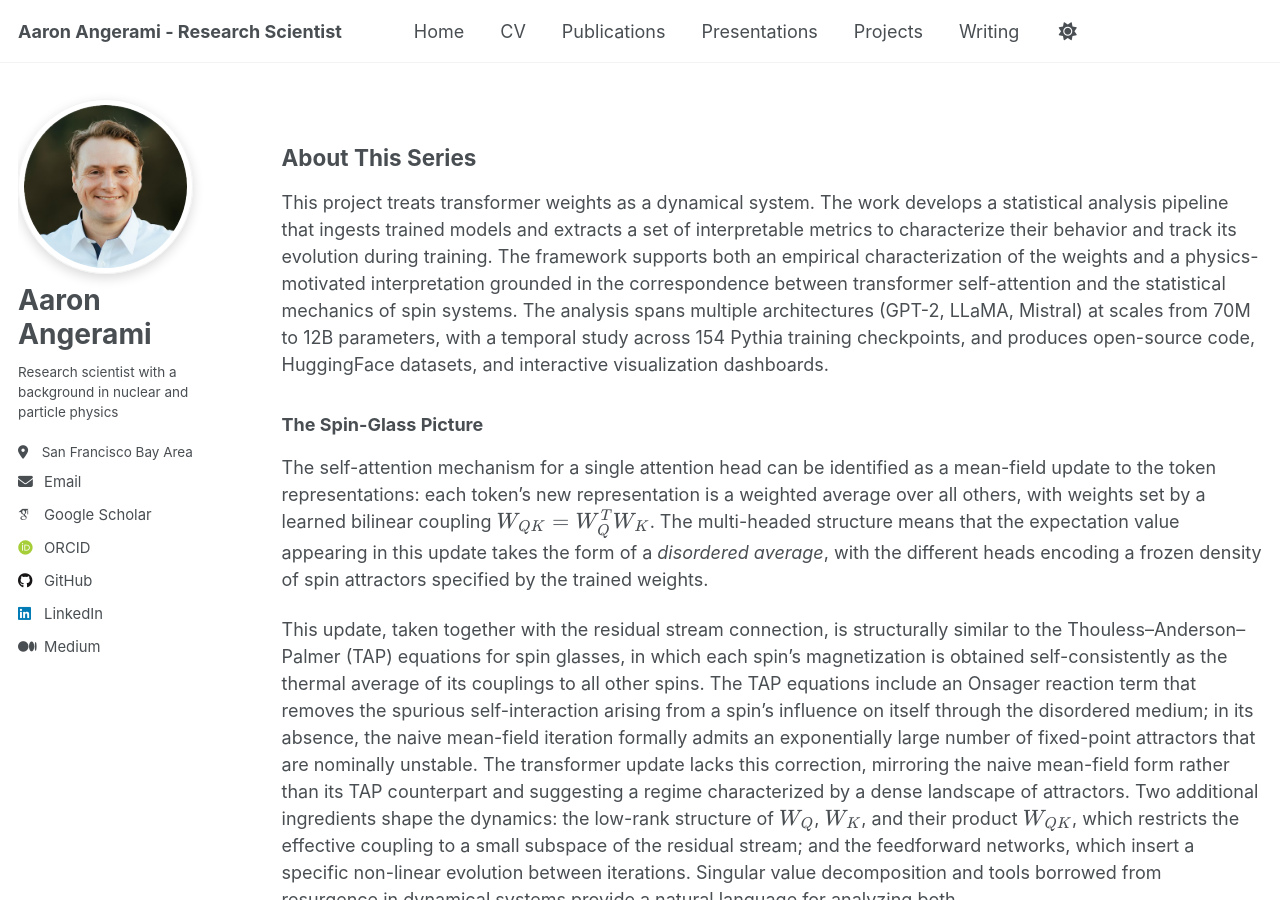
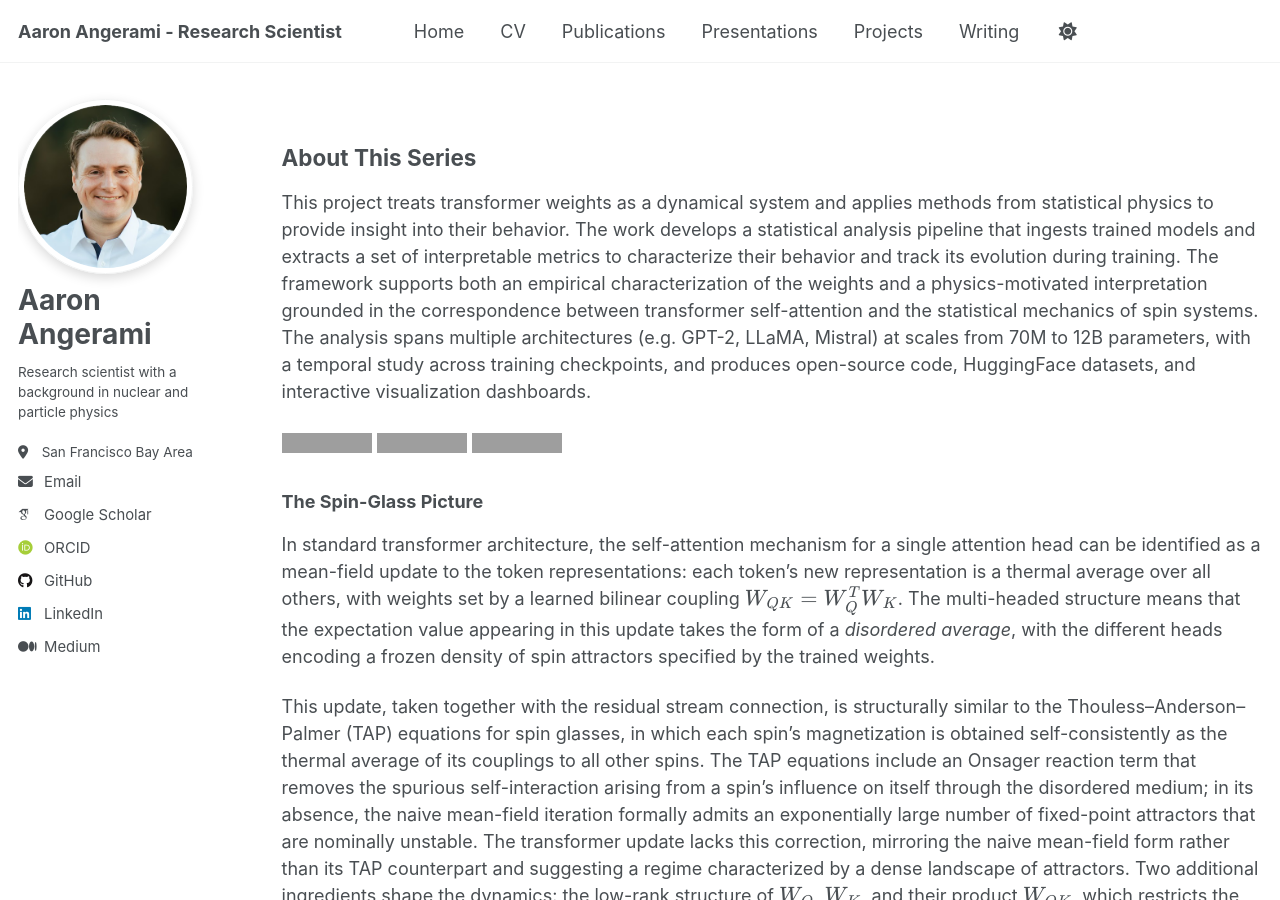
Before and after one commit to angerami/angerami.github.io, a Jekyll site: the page built from _pages/transformer-spin-series.md, in a window 1280 px wide and 900 px high. Built offline with Jekyll 4.4.1, drawn with Linux system fonts in a browser that asks for light colours; some web fonts are replaced; grey boxes are pictures that could not be loaded.

Commit message:
updating series landing page

```diff
--- a/_pages/transformer-spin-series.md
+++ b/_pages/transformer-spin-series.md
@@ -9,11 +9,15 @@ author_profile: true
 
 ## About This Series
 
-This project treats transformer weights as a dynamical system. The work develops a statistical analysis pipeline that ingests trained models and extracts a set of interpretable metrics to characterize their behavior and track its evolution during training. The framework supports both an empirical characterization of the weights and a physics-motivated interpretation grounded in the correspondence between transformer self-attention and the statistical mechanics of spin systems. The analysis spans multiple architectures (GPT-2, LLaMA, Mistral) at scales from 70M to 12B parameters, with a temporal study across 154 Pythia training checkpoints, and produces open-source code, HuggingFace datasets, and interactive visualization dashboards.
+This project treats transformer weights as a dynamical system and applies methods from statistical physics to provide insight into their behavior. The work develops a statistical analysis pipeline that ingests trained models and extracts a set of interpretable metrics to characterize their behavior and track its evolution during training. The framework supports both an empirical characterization of the weights and a physics-motivated interpretation grounded in the correspondence between transformer self-attention and the statistical mechanics of spin systems. The analysis spans multiple architectures (e.g. GPT-2, LLaMA, Mistral) at scales from 70M to 12B parameters, with a temporal study across training checkpoints, and produces open-source code, HuggingFace datasets, and interactive visualization dashboards.
+
+[![Code](https://img.shields.io/badge/📁-Code_on_Github-blue)](https://github.com/angerami/transformer-analysis)
+[![Dashboard](https://img.shields.io/badge/📊-Interactive_Dashboard-orange)](https://huggingface.co/spaces/angerami/transformer-weights)
+[![Data](https://img.shields.io/badge/🗂️-Datasets_on_HuggingFace-yellow)](https://huggingface.co/collections/angerami/transformer-weight-evolution-study)
 
 ### The Spin-Glass Picture
 
-The self-attention mechanism for a single attention head can be identified as a mean-field update to the token representations: each token's new representation is a weighted average over all others, with weights set by a learned bilinear coupling $W_{QK} = W_Q^{T} W_K$. The multi-headed structure means that the expectation value appearing in this update takes the form of a *disordered average*, with the different heads encoding a frozen density of spin attractors specified by the trained weights.
+In standard transformer architecture, the self-attention mechanism for a single attention head can be identified as a mean-field update to the token representations: each token's new representation is a thermal average over all others, with weights set by a learned bilinear coupling $W_{QK} = W_Q^{T} W_K$. The multi-headed structure means that the expectation value appearing in this update takes the form of a *disordered average*, with the different heads encoding a frozen density of spin attractors specified by the trained weights.
 
 This update, taken together with the residual stream connection, is structurally similar to the Thouless–Anderson–Palmer (TAP) equations for spin glasses, in which each spin's magnetization is obtained self-consistently as the thermal average of its couplings to all other spins. The TAP equations include an Onsager reaction term that removes the spurious self-interaction arising from a spin's influence on itself through the disordered medium; in its absence, the naive mean-field iteration formally admits an exponentially large number of fixed-point attractors that are nominally unstable. The transformer update lacks this correction, mirroring the naive mean-field form rather than its TAP counterpart and suggesting a regime characterized by a dense landscape of attractors. Two additional ingredients shape the dynamics: the low-rank structure of $W_Q$, $W_K$, and their product $W_{QK}$, which restricts the effective coupling to a small subspace of the residual stream; and the feedforward networks, which insert a specific non-linear evolution between iterations. Singular value decomposition and tools borrowed from resurgence in dynamical systems provide a natural language for analyzing both.
 
```
